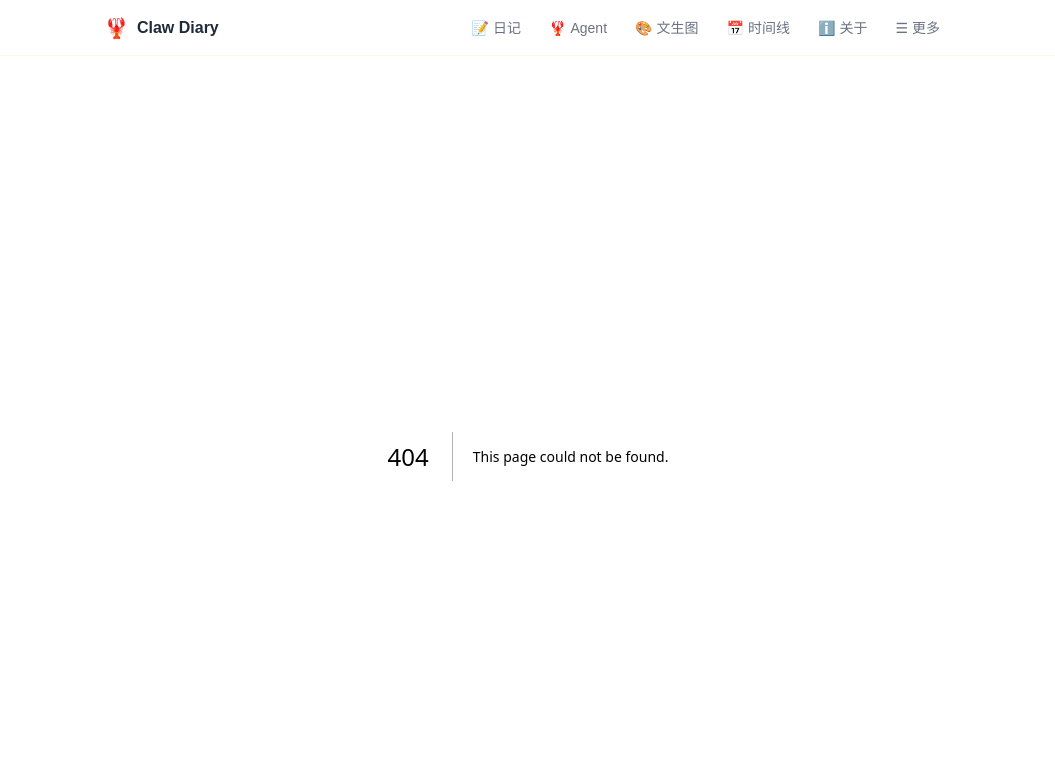
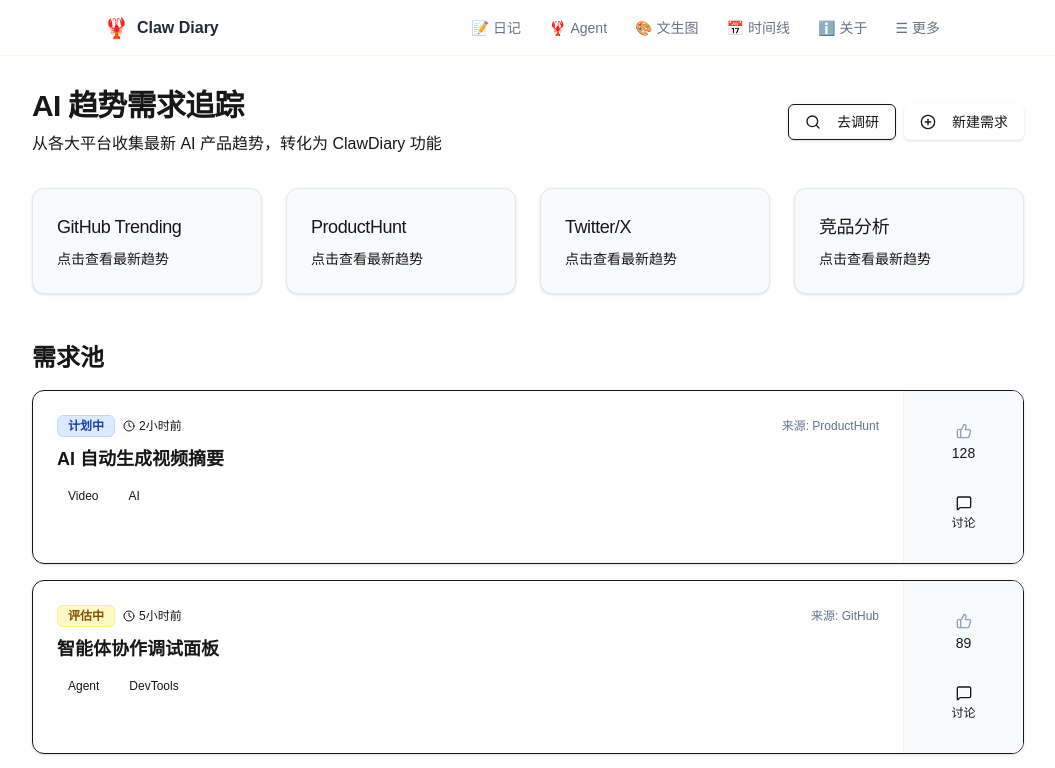
Before and after one commit to leekHotline/clawdiary, a Next.js app: page /ai-feature-tracker in a window 1280 px wide. Before the commit this address had no page. Shown: the top 768 px of the page, without its empty margins (112-1167 px from the left). Built offline with nearby package versions, Linux system fonts and the light colour scheme.

Commit message:
feat: [AI Feature Tracker] 新增 AI 趋势需求追踪面板

```diff
--- /dev/null
+++ b/app/ai-feature-tracker/page.tsx
@@ -0,0 +1,111 @@
+"use client"
+import React, { useState } from 'react';
+import { Card, CardContent, CardDescription, CardHeader, CardTitle, CardFooter } from "@/components/ui/card";
+import { Button } from "@/components/ui/button";
+import { Badge } from "@/components/ui/badge";
+import { PlusCircle, Search, ThumbsUp, MessageSquare, Clock } from 'lucide-react';
+
+export default function AIFeatureTracker() {
+  const [features, setFeatures] = useState([
+    { id: 1, title: 'AI 自动生成视频摘要', source: 'ProductHunt', votes: 128, status: 'planning', time: '2小时前', tags: ['Video', 'AI'] },
+    { id: 2, title: '智能体协作调试面板', source: 'GitHub', votes: 89, status: 'considering', time: '5小时前', tags: ['Agent', 'DevTools'] },
+    { id: 3, title: '语音情感分析日记', source: 'Twitter', votes: 256, status: 'doing', time: '1天前', tags: ['Voice', 'Emotion'] },
+    { id: 4, title: '上下文感知自动补全改进', source: 'Cursor', votes: 412, status: 'done', time: '2天前', tags: ['Code', 'DX'] }
+  ]);
+
+  const getStatusColor = (status: string) => {
+    switch (status) {
+      case 'planning': return 'bg-blue-100 text-blue-800 border-blue-200';
+      case 'considering': return 'bg-yellow-100 text-yellow-800 border-yellow-200';
+      case 'doing': return 'bg-purple-100 text-purple-800 border-purple-200';
+      case 'done': return 'bg-green-100 text-green-800 border-green-200';
+      default: return 'bg-gray-100 text-gray-800 border-gray-200';
+    }
+  };
+
+  const getStatusText = (status: string) => {
+    switch (status) {
+      case 'planning': return '计划中';
+      case 'considering': return '评估中';
+      case 'doing': return '开发中';
+      case 'done': return '已完成';
+      default: return status;
+    }
+  };
+
+  return (
+    <div className="container mx-auto py-8 px-4 max-w-5xl">
+      <div className="flex flex-col md:flex-row justify-between items-start md:items-center mb-8 gap-4">
+        <div>
+          <h1 className="text-3xl font-bold tracking-tight mb-2">AI 趋势需求追踪</h1>
+          <p className="text-muted-foreground">从各大平台收集最新 AI 产品趋势，转化为 ClawDiary 功能</p>
+        </div>
+        <div className="flex gap-2 w-full md:w-auto">
+          <Button variant="outline" className="flex-1 md:flex-none">
+            <Search className="mr-2 h-4 w-4" />
+            去调研
+          </Button>
+          <Button className="flex-1 md:flex-none">
+            <PlusCircle className="mr-2 h-4 w-4" />
+            新建需求
+          </Button>
+        </div>
+      </div>
+
+      <div className="grid grid-cols-1 md:grid-cols-2 lg:grid-cols-4 gap-6 mb-8">
+        {['GitHub Trending', 'ProductHunt', 'Twitter/X', '竞品分析'].map((source) => (
+          <Card key={source} className="bg-slate-50 border-slate-200 shadow-sm cursor-pointer hover:shadow-md transition-shadow">
+            <CardHeader className="pb-2">
+              <CardTitle className="text-lg font-medium">{source}</CardTitle>
+            </CardHeader>
+            <CardContent>
+              <p className="text-sm text-muted-foreground">点击查看最新趋势</p>
+            </CardContent>
+          </Card>
+        ))}
+      </div>
+
+      <h2 className="text-2xl font-semibold mb-4 mt-12">需求池</h2>
+      <div className="grid gap-4">
+        {features.map(feature => (
+          <Card key={feature.id} className="overflow-hidden hover:border-primary/50 transition-colors">
+            <div className="flex flex-col sm:flex-row">
+              <div className="p-4 sm:p-6 flex-1">
+                <div className="flex items-center gap-2 mb-2">
+                  <Badge variant="outline" className={getStatusColor(feature.status)}>
+                    {getStatusText(feature.status)}
+                  </Badge>
+                  <span className="text-xs text-muted-foreground flex items-center">
+                    <Clock className="mr-1 h-3 w-3" />
+                    {feature.time}
+                  </span>
+                  <span className="text-xs font-medium text-slate-500 ml-auto">
+                    来源: {feature.source}
+                  </span>
+                </div>
+                <h3 className="text-lg font-semibold mb-2">{feature.title}</h3>
+                <div className="flex gap-2 mt-3">
+                  {feature.tags.map(tag => (
+                    <Badge key={tag} variant="secondary" className="text-xs font-normal">
+                      {tag}
+                    </Badge>
+                  ))}
+                </div>
+              </div>
+              <div className="bg-slate-50 p-4 sm:p-6 flex flex-row sm:flex-col items-center justify-center gap-4 border-t sm:border-t-0 sm:border-l border-slate-100 min-w-[120px]">
+                <Button variant="ghost" size="sm" className="flex flex-col items-center gap-1 h-auto py-2 w-full">
+                  <ThumbsUp className="h-5 w-5 text-slate-400" />
+                  <span className="text-sm font-medium">{feature.votes}</span>
+                </Button>
+                <Button variant="ghost" size="sm" className="flex flex-col items-center gap-1 h-auto py-2 w-full text-muted-foreground">
+                  <MessageSquare className="h-4 w-4" />
+                  <span className="text-xs">讨论</span>
+                </Button>
+              </div>
+            </div>
+          </Card>
+        ))}
+      </div>
+    </div>
+  );
+}
```
